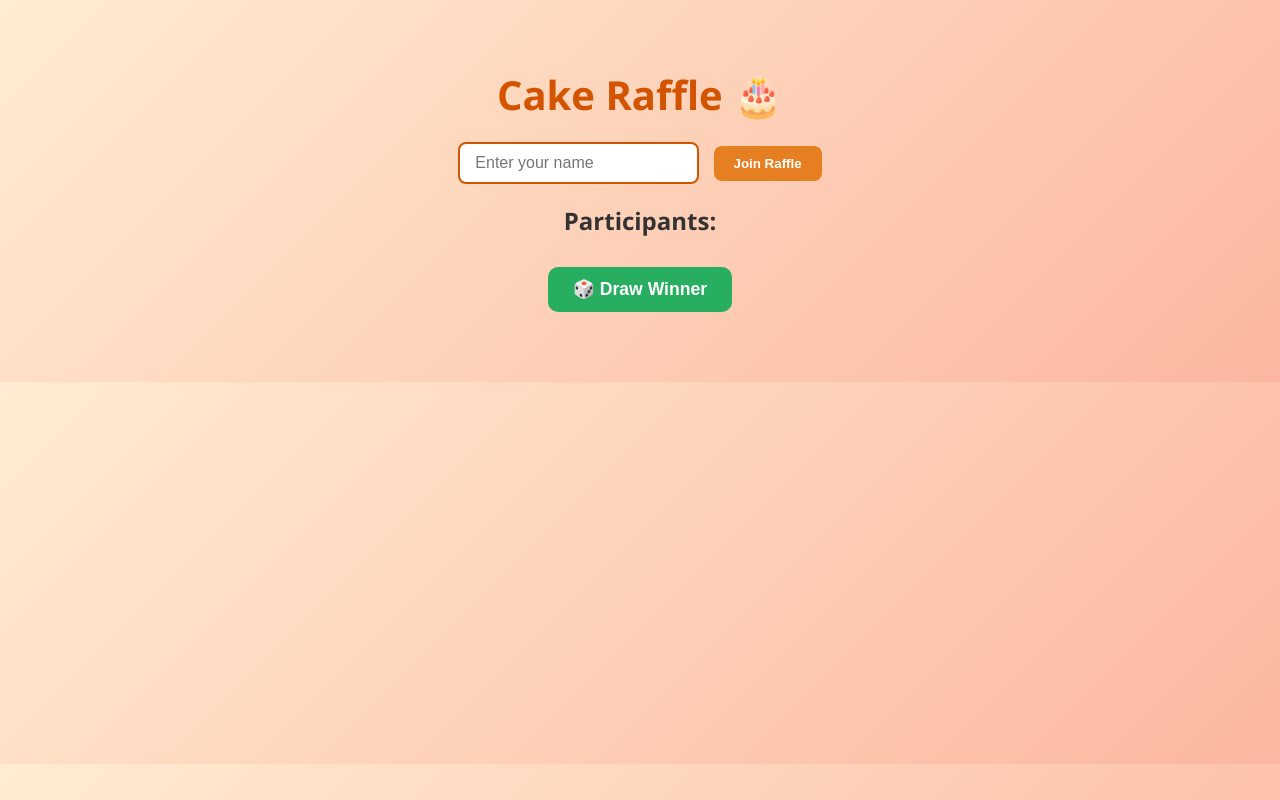
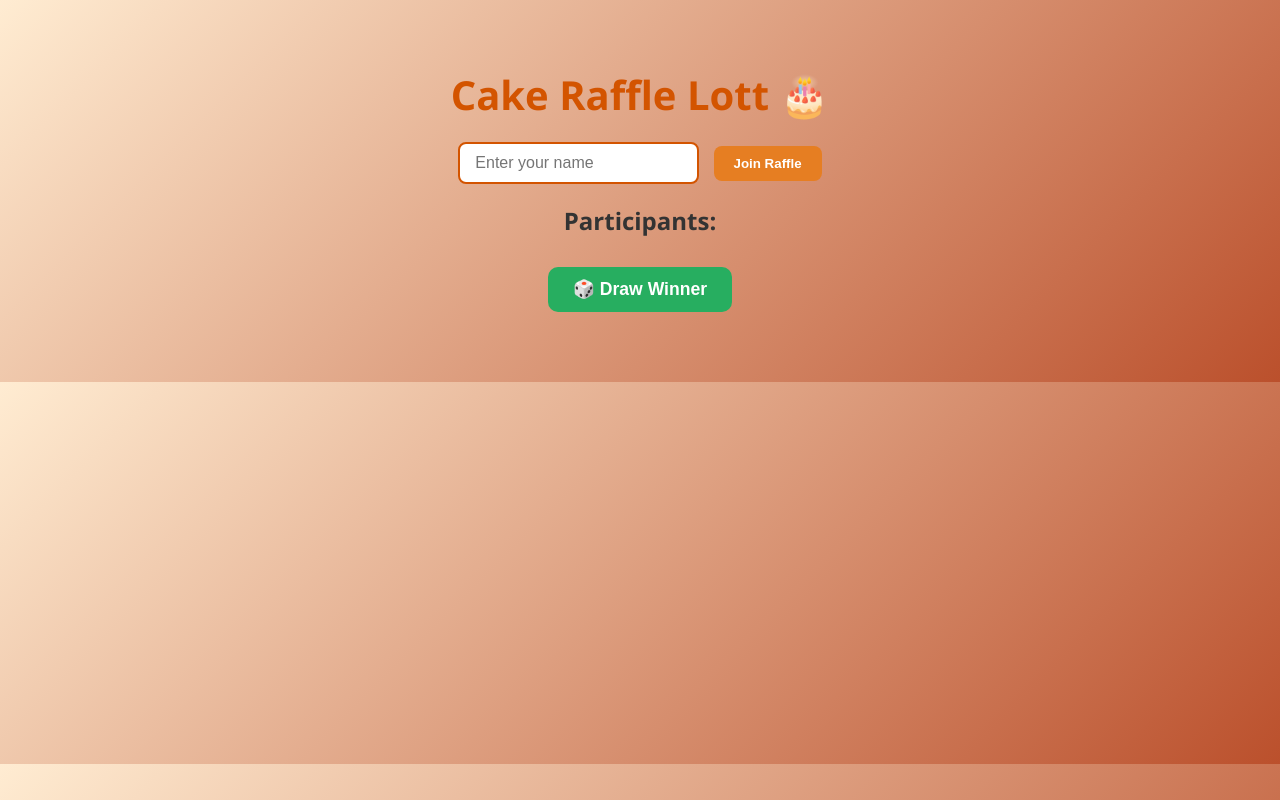
Before and after one commit to vishal-cwp/cakeraffle-firstdemo, a plain HTML site: page index.html in a window 1280 px wide. Drawn offline with Linux system fonts and the light colour scheme.

Commit message:
Changed Heading

```diff
--- a/index.html
+++ b/index.html
@@ -7,7 +7,7 @@
   <link rel="stylesheet" href="styles.css">
 </head>
 <body>
-  <h1>Cake Raffle 🎂</h1>
+  <h1>Cake Raffle Lott 🎂</h1>
 
   <!-- Form for entering participant names -->
   <form id="raffle-form">
--- a/styles.css
+++ b/styles.css
@@ -1,7 +1,7 @@
 /* General page styling */
 body {
   font-family: 'Segoe UI', Tahoma, Geneva, Verdana, sans-serif;
-  background: linear-gradient(135deg, #ffecd2 0%, #fcb69f 100%);
+  background: linear-gradient(135deg, #ffecd2 0%, #bb502c 100%);
   text-align: center;
   padding: 40px;
   margin: 0;
```
